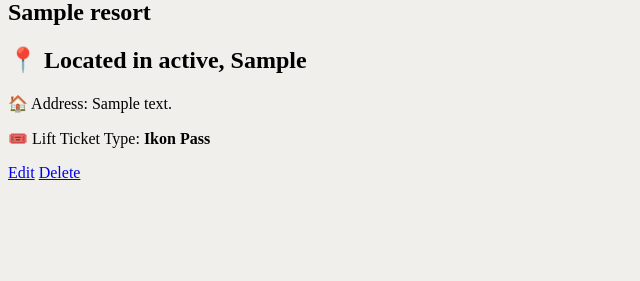
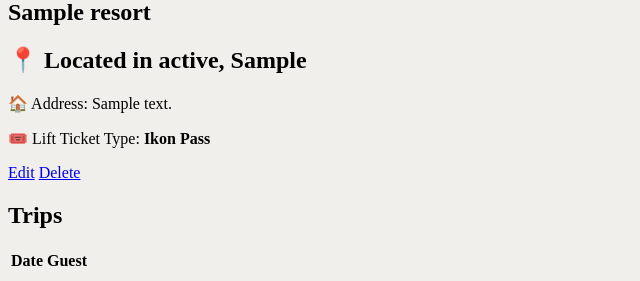
Before and after one commit to camilasalmeida/django-crud-app-lab, a Django app: page /resorts/1/ in a window 1280 px wide. Shown: the part 635-916 px from the top of the page, without its empty margins (0-640 px from the left). Before the commit the page ends 815 px from the top, so only its background shows below. Run offline with Django 4.2, Linux system fonts and the light colour scheme; tables that the repository leaves empty hold one stand-in row (values such as "Sample post"); lists and menus that the app fills with data are empty.

Commit message:
add forms.py, update resort detail view,update the second model

```diff
--- a/myresorts/myresorts_app/admin.py
+++ b/myresorts/myresorts_app/admin.py
@@ -1,4 +1,5 @@
 from django.contrib import admin
-from .models import Resort
+from .models import Resort, Date
 
 admin.site.register(Resort)
+admin.site.register(Date)
--- a/myresorts/myresorts_app/templates/resorts/detail.html
+++ b/myresorts/myresorts_app/templates/resorts/detail.html
@@ -21,5 +21,33 @@
     <a href="{% url 'resort-update' resort.id %}" class="btn warn">Edit</a>
     <a href="{% url 'resort-delete' resort.id %}" class="btn danger">Delete</a>
   </div>
+
+
+
+
+<!-- Existing resort-container above -->
+<div class="trips-container">
+    <section class="trips">
+      <div class="subsection-title">
+        <h2>Trips</h2>
+      </div>
+      <table>
+        <thead>
+          <tr>
+            <th>Date</th>
+            <th>Guest</th>
+          </tr>
+        </thead>
+        <tbody>
+          {% for trip in resort.trip_set.all %}
+            <tr>
+              <td>{{ trip.trip_date }}</td>
+              <td>{{ trip.guest_name }}</td>
+            </tr>
+          {% endfor %}
+        </tbody>
+      </table>
+    </section>
+  </div>
 </section>
 {% endblock %}
```
Also changed, not shown: myresorts/myresorts_app/forms.py (added), myresorts/myresorts_app/migrations/0002_date.py (added).
